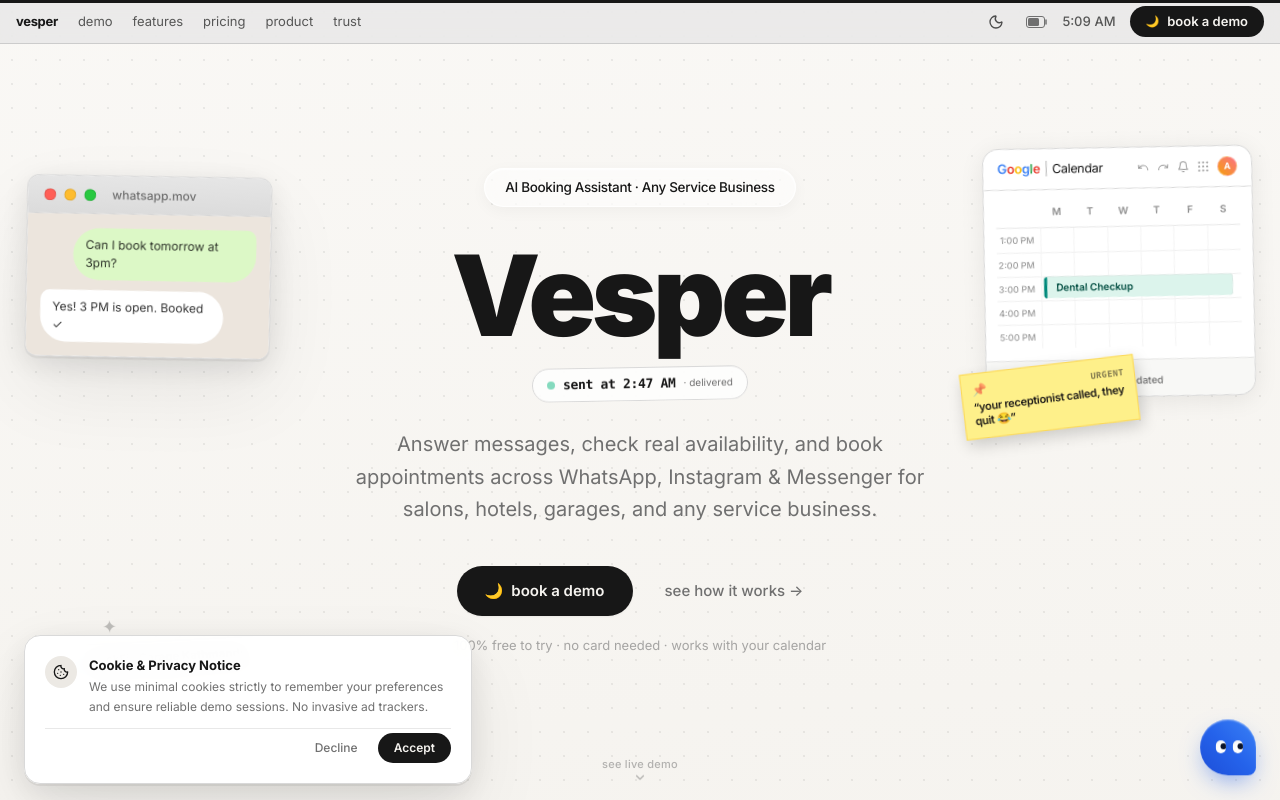
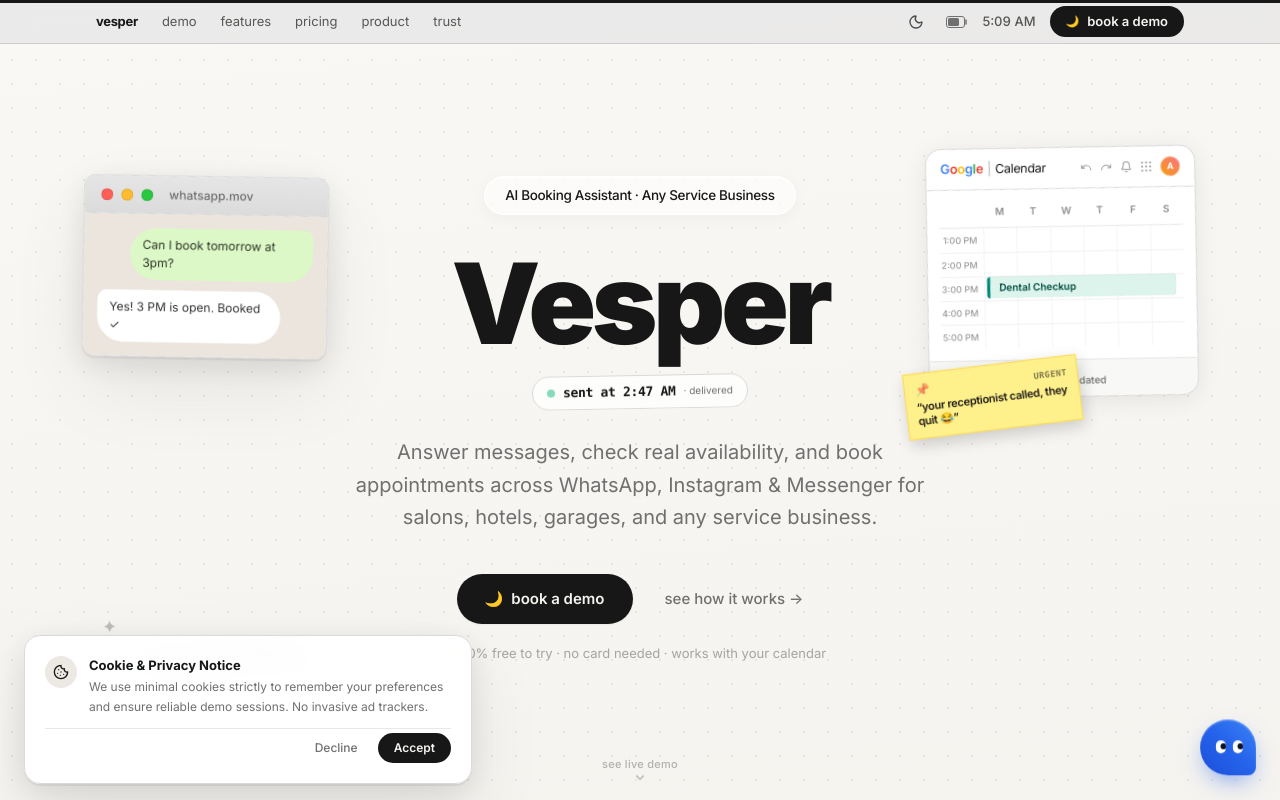
Before and after one commit to Aabhi907/Vesper, a Next.js app: page / in a window 1280 px wide. Shown: the top 800 px of the page. Built offline with nearby package versions, Linux system fonts and the light colour scheme.

Commit message:
style(hero, navbar): increase left/right padding and margins away from screen edges

```diff
--- a/components/layout.tsx
+++ b/components/layout.tsx
@@ -44,9 +44,9 @@
             : "h-[44px] bg-[hsl(0_0%_90%/0.75)] dark:bg-[hsl(224_25%_7%/0.75)] backdrop-blur-md border-b border-[hsl(0_0%_80%)] dark:border-line"
         )}
       >
-        <div className="mx-auto flex h-full max-w-[1440px] items-center justify-between px-4">
+        <div className="mx-auto flex h-full max-w-[1360px] items-center justify-between px-6 sm:px-10 md:px-14 lg:px-20 xl:px-24">
           {/* Left: brand + nav */}
-          <nav className="flex items-center gap-5">
+          <nav className="flex items-center gap-6">
             <Link href="/" className="text-[13px] font-bold text-ink tracking-tight hover:opacity-80 transition-opacity">
               vesper
             </Link>
--- a/components/sections/hero.tsx
+++ b/components/sections/hero.tsx
@@ -104,7 +104,7 @@
 ══════════════════════════════════════════════════ */
 export function Hero() {
   return (
-    <section className="relative w-full min-h-[100dvh] flex flex-col justify-center items-center overflow-hidden bg-hero-wash pt-14 pb-8 px-4 sm:px-6">
+    <section className="relative w-full min-h-[100dvh] flex flex-col justify-center items-center overflow-hidden bg-hero-wash pt-16 sm:pt-20 pb-10 px-6 sm:px-10 md:px-14 lg:px-20 xl:px-24">
       {/* ── Dark mode Ember Grain Shader full backdrop ── */}
       <div className="absolute inset-0 pointer-events-none hidden dark:block z-0" aria-hidden="true">
         <EmberGrainField
@@ -123,7 +123,7 @@
       <div className="absolute left-[8%] bottom-[20%] text-[18px] float-1 select-none pointer-events-none hidden lg:block opacity-25">✦</div>
 
       {/* ── Floating window: live chat (left) ── */}
-      <div className="absolute left-[2%] 2xl:left-[6%] top-[22%] w-[220px] lg:w-[245px] hidden xl:block float-2 z-10">
+      <div className="absolute left-[3.5%] lg:left-[5%] xl:left-[6.5%] 2xl:left-[9%] top-[22%] w-[220px] lg:w-[245px] hidden xl:block float-2 z-10">
         <HeroTiltCard initialRotate={-3}>
           <WinChrome title="whatsapp.mov">
             <div className="bg-[#ece5dd] dark:bg-[#0b141a] p-3.5 space-y-2.5">
@@ -139,7 +139,7 @@
       </div>
 
       {/* ── Floating window: Google Calendar (right) ── */}
-      <div className="absolute right-[2%] 2xl:right-[5.5%] top-[19%] w-[245px] lg:w-[270px] hidden xl:block float-3 z-10">
+      <div className="absolute right-[3.5%] lg:right-[5%] xl:right-[6.5%] 2xl:right-[8.5%] top-[19%] w-[245px] lg:w-[270px] hidden xl:block float-3 z-10">
         <HeroTiltCard initialRotate={4}>
           <div className="relative">
             <GoogleCalendarCard
@@ -162,7 +162,7 @@
       </div>
 
       {/* ── Floating Messenger Multi-Channel Alert (Bottom Left) ── */}
-      <div className="absolute left-[3%] 2xl:left-[6%] bottom-[14%] hidden xl:flex float-1 z-10">
+      <div className="absolute left-[4%] lg:left-[5.5%] xl:left-[7.5%] 2xl:left-[10%] bottom-[14%] hidden xl:flex float-1 z-10">
         <HeroTiltCard initialRotate={-1}>
           <div className="flex items-center gap-2.5 px-3.5 py-2 rounded-full bg-white/95 dark:bg-[#161d2a]/95 backdrop-blur-md border border-line shadow-sm text-ink select-none">
             <div className="w-6 h-6 rounded-full flex items-center justify-center text-[12px] bg-[#0084ff]/10 text-[#0084ff]">💬</div>
@@ -175,7 +175,7 @@
       </div>
 
       {/* ── Central headline (always sharp & crisp) ── */}
-      <div className="relative z-10 flex flex-col items-center text-center max-w-[960px] mx-auto my-auto px-4">
+      <div className="relative z-10 flex flex-col items-center text-center max-w-[960px] mx-auto my-auto px-6 sm:px-10 md:px-12">
         <motion.div initial={{ opacity: 0, y: 16 }} animate={{ opacity: 1, y: 0 }} transition={{ duration: 0.7, ease: "easeOut" }} className="flex flex-col items-center">
           {/* ── Pure Clean Glass Pill (Colorless, Transparent Frost) ── */}
           <div className="relative inline-flex items-center px-5 py-2 rounded-full bg-white/50 dark:bg-white/[0.06] backdrop-blur-xl border border-white/80 dark:border-white/15 text-ink text-[12.5px] sm:text-[13.5px] font-medium tracking-tight mb-6 sm:mb-8 shadow-[inset_0_1px_1.5px_rgba(255,255,255,0.9),0_4px_16px_rgba(0,0,0,0.04)] dark:shadow-[inset_0_1px_1.5px_rgba(255,255,255,0.2),0_8px_24px_rgba(0,0,0,0.3)] select-none">
```
